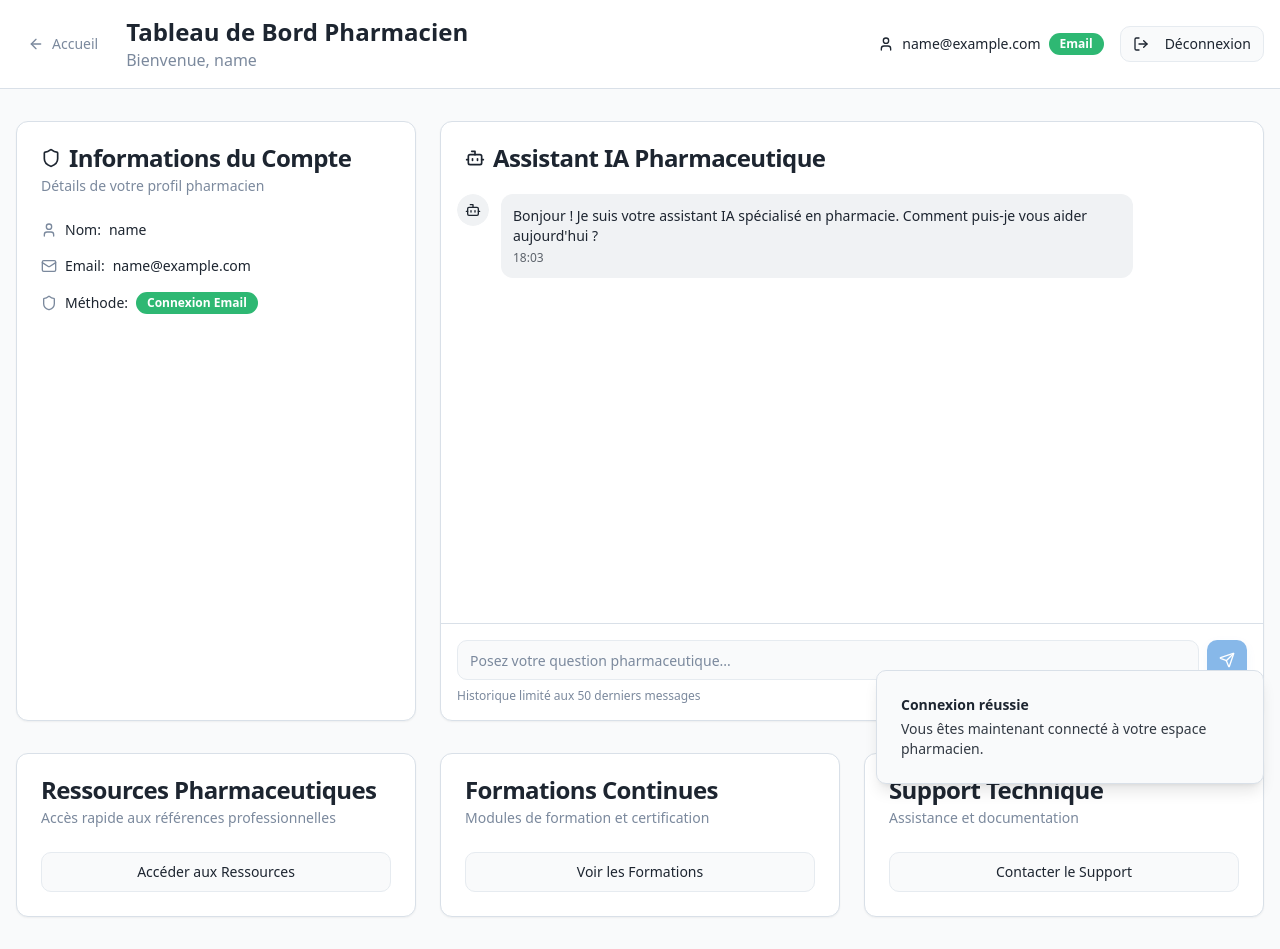
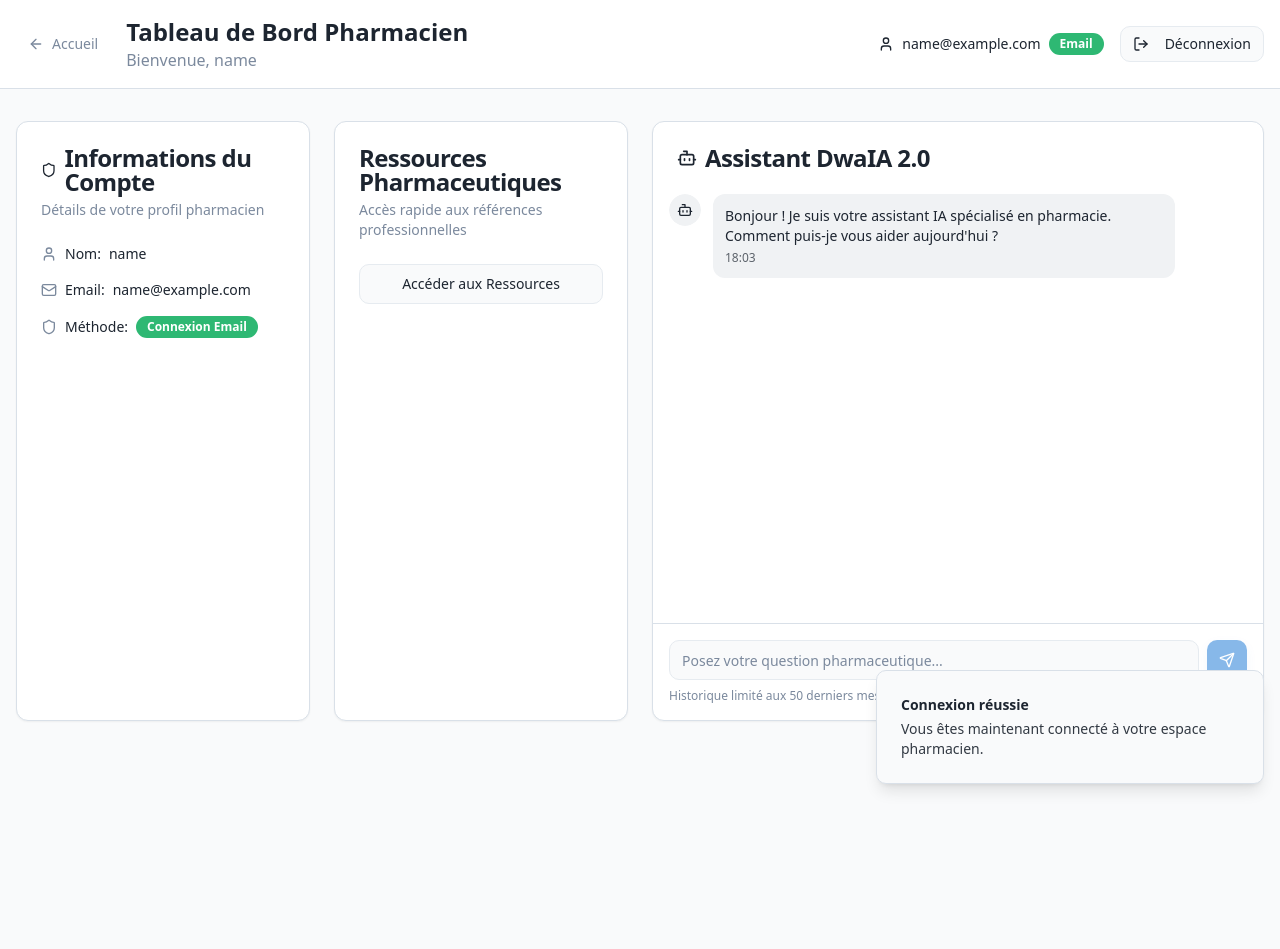
Before and after one commit to MokokAf/PharmaDW, a React (Vite) app: page /espace-pharmaciens in a window 1280 px wide. Both pictures are taken after typing "name@example.com", "Sample123" into the empty fields and a click on the button "Se connecter". After the commit the page ends 800 px from the top, so only its background shows below. Built offline with nearby package versions, Linux system fonts and the light colour scheme.

Commit message:
Refactor dashboard and rename assistant
Move the "Ressources Pharmaceutiques" feature to the dashboard. Remove the "Formations Continues" and "Support Technique" features. Rename the assistant title from "Assistant IA Pharmaceutique" to "Assistant DwaIA 2.0".

```diff
--- a/src/components/dashboard/ChatBot.tsx
+++ b/src/components/dashboard/ChatBot.tsx
@@ -122,7 +122,7 @@ export const ChatBot: React.FC = () => {
       <CardHeader>
         <CardTitle className="flex items-center gap-2">
           <Bot className="h-5 w-5" />
-          Assistant IA Pharmaceutique
+          Assistant DwaIA 2.0
         </CardTitle>
       </CardHeader>
       <CardContent className="flex flex-col flex-1 p-0">
--- a/src/components/dashboard/PharmacistDashboard.tsx
+++ b/src/components/dashboard/PharmacistDashboard.tsx
@@ -51,7 +51,7 @@ export const PharmacistDashboard: React.FC = () => {
       </header>
 
       <main className="container mx-auto px-4 py-8">
-        <div className="grid gap-6 lg:grid-cols-3">
+        <div className="grid gap-6 lg:grid-cols-4">
           {/* User Info Card */}
           <Card className="lg:col-span-1">
             <CardHeader>
@@ -84,15 +84,8 @@ export const PharmacistDashboard: React.FC = () => {
             </CardContent>
           </Card>
 
-          {/* Chat Bot */}
-          <div className="lg:col-span-2">
-            <ChatBot />
-          </div>
-        </div>
-
-        {/* Additional Features */}
-        <div className="mt-8 grid gap-6 md:grid-cols-3">
-          <Card>
+          {/* Ressources Pharmaceutiques Card */}
+          <Card className="lg:col-span-1">
             <CardHeader>
               <CardTitle>Ressources Pharmaceutiques</CardTitle>
               <CardDescription>
@@ -106,33 +99,10 @@ export const PharmacistDashboard: React.FC = () => {
             </CardContent>
           </Card>
 
-          <Card>
-            <CardHeader>
-              <CardTitle>Formations Continues</CardTitle>
-              <CardDescription>
-                Modules de formation et certification
-              </CardDescription>
-            </CardHeader>
-            <CardContent>
-              <Button variant="outline" className="w-full">
-                Voir les Formations
-              </Button>
-            </CardContent>
-          </Card>
-
-          <Card>
-            <CardHeader>
-              <CardTitle>Support Technique</CardTitle>
-              <CardDescription>
-                Assistance et documentation
-              </CardDescription>
-            </CardHeader>
-            <CardContent>
-              <Button variant="outline" className="w-full">
-                Contacter le Support
-              </Button>
-            </CardContent>
-          </Card>
+          {/* Chat Bot */}
+          <div className="lg:col-span-2">
+            <ChatBot />
+          </div>
         </div>
       </main>
     </div>
```
